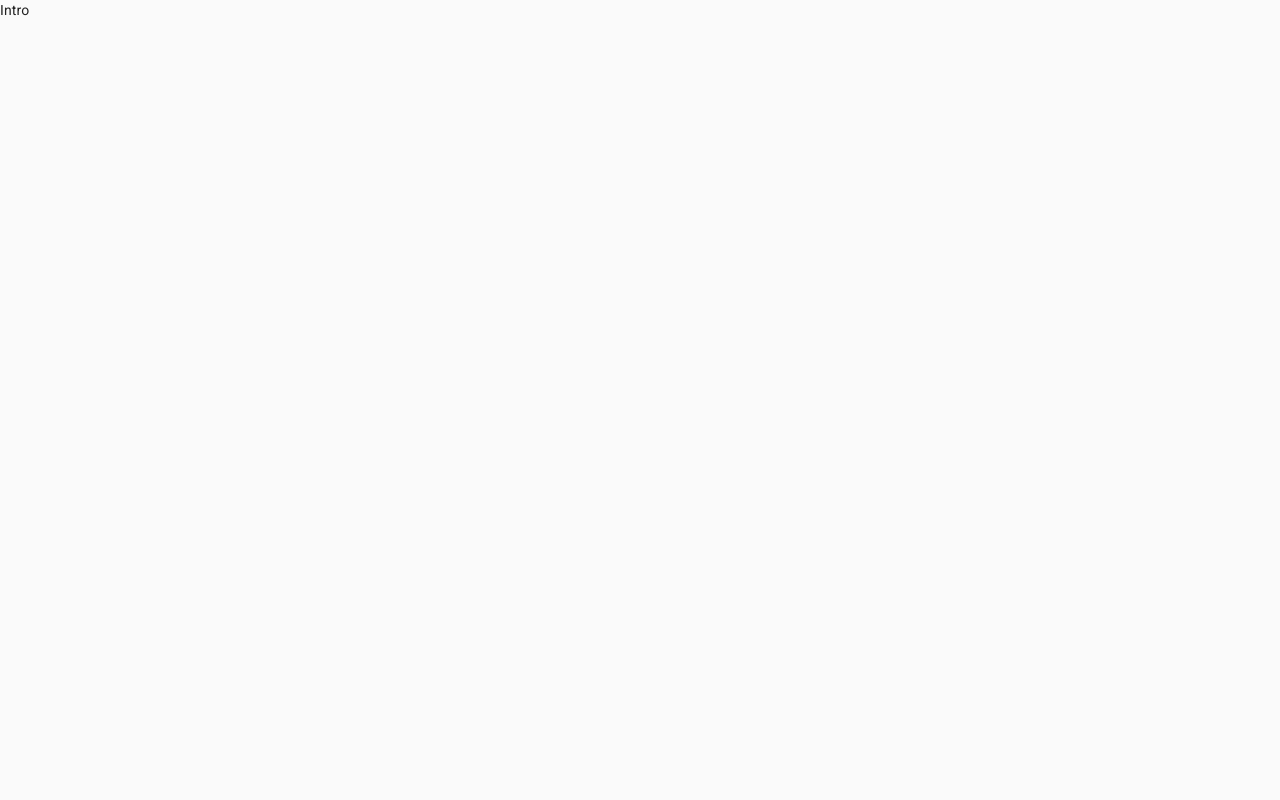
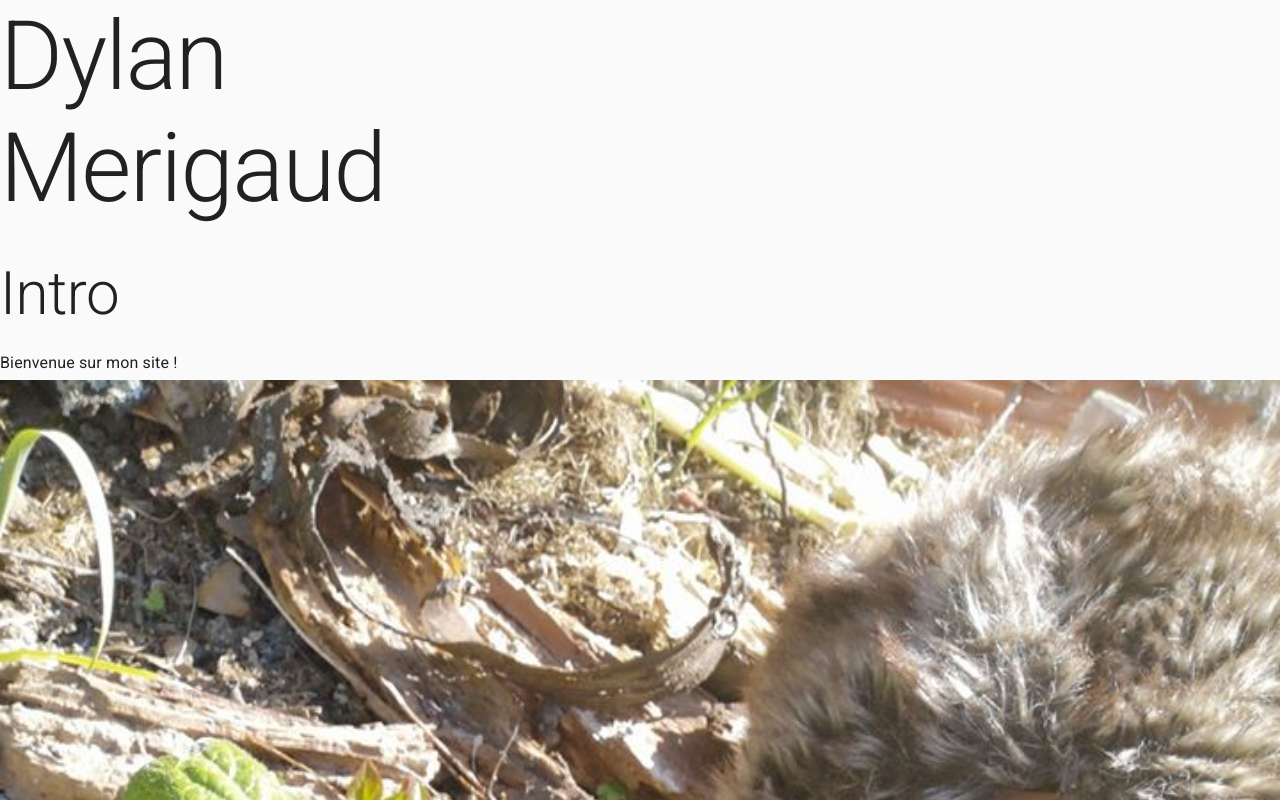
Before and after one commit to DylanMerigaud/DylanMerigaud-Wesite, a React (Create React App) app in the folder front/: page /#intro in a window 1280 px wide. Shown: the top 800 px of the page. Built offline with nearby package versions, Linux system fonts and the light colour scheme.

Commit message:
Update arrow logic + add titles and img in intro

```diff
--- a/front/src/Slides/Intro.jsx
+++ b/front/src/Slides/Intro.jsx
@@ -1,5 +1,7 @@
-import React, { useEffect, useState, useRef } from "react";
+import React, { useEffect, useState, useRef, useCallback } from "react";
 import ArrowDownward from "@material-ui/icons/ArrowDownward";
+import Tooltip from "@material-ui/core/Tooltip";
+import Typography from "@material-ui/core/Typography";
 import { makeStyles } from "@material-ui/core/styles";
 import { Keyframes } from "react-spring/renderprops";
 import { config } from "react-spring";
@@ -8,6 +10,8 @@ import Slide from "./Components/Slide";
 
 const useStyles = makeStyles({
   arrowTipsScroll: {
+    position: "fixed",
+    bottom: 0,
     marginTop: "auto",
     marginBottom: 10,
     alignSelf: "center",
@@ -17,15 +21,19 @@ const useStyles = makeStyles({
 
 const ArrowTipsAimationScrollStates = {
   HIDDEN: "hidden",
-  SHOWN: "shown",
+  STILL: "still",
   WIGGLE: "wiggle",
 };
 
 const ArrowTipsAimationScroll = Keyframes.Spring({
-  [ArrowTipsAimationScrollStates.HIDDEN]: { opacity: 0 },
-  [ArrowTipsAimationScrollStates.SHOWN]: {
+  [ArrowTipsAimationScrollStates.HIDDEN]: {
+    opacity: 0,
+    transform: "translate(0px, 0px)",
+  },
+  [ArrowTipsAimationScrollStates.STILL]: {
     opacity: 1,
     config: config.molasses,
+    transform: "translate(0px, 0px)",
   },
   [ArrowTipsAimationScrollStates.WIGGLE]: async (next, cancel, ownProps) => {
     while (true) {
@@ -41,14 +49,15 @@ const Intro = React.forwardRef(({ ...restProps }, ref) => {
     ArrowTipsAimationScrollStates.HIDDEN
   );
   const userDidScroll = useRef(false);
+  const userDidHoverArrowTips = useRef(false);
   useEffect(() => {
     if (window.scrollY > 0) return undefined;
     const showTimeout = setTimeout(() => {
       if (!userDidScroll.current)
-        setStateArrowTipsScroll(ArrowTipsAimationScrollStates.SHOWN);
+        setStateArrowTipsScroll(ArrowTipsAimationScrollStates.STILL);
     }, 3000);
     const wiggleTimeout = setTimeout(() => {
-      if (!userDidScroll.current)
+      if (!userDidScroll.current && !userDidHoverArrowTips.current)
         setStateArrowTipsScroll(ArrowTipsAimationScrollStates.WIGGLE);
     }, 10000);
     return () => {
@@ -66,16 +75,38 @@ const Intro = React.forwardRef(({ ...restProps }, ref) => {
     return () =>
       window.removeEventListener("scroll", scrollCb, { passive: true });
   });
+  const onMouseEnterArrowScrollTip = useCallback(() => {
+    userDidHoverArrowTips.current = true;
+    if (stateArrowTipsScroll === ArrowTipsAimationScrollStates.WIGGLE)
+      setStateArrowTipsScroll(ArrowTipsAimationScrollStates.STILL);
+  }, [stateArrowTipsScroll]);
 
   return (
     <Slide ref={ref} {...restProps}>
-      <div>Intro</div>
+      <Typography variant="h1" gutterBottom>
+        Dylan
+        <br />
+        Merigaud
+      </Typography>
+      <Typography variant="h2" gutterBottom>
+        Intro
+      </Typography>
+      <Typography variant="body1" gutterBottom>
+        Bienvenue sur mon site !
+      </Typography>
+      <img
+        src={"/kiff_ta_patate.jpg"}
+        alt={"Moi qui embrasse un pied de patate"}
+      />
       <ArrowTipsAimationScroll state={stateArrowTipsScroll}>
         {(styleProps) => (
-          <ArrowDownward
-            className={classes.arrowTipsScroll}
-            style={styleProps}
-          />
+          <Tooltip placement="top" title="You can scroll to view more">
+            <ArrowDownward
+              onMouseEnter={onMouseEnterArrowScrollTip}
+              className={classes.arrowTipsScroll}
+              style={styleProps}
+            />
+          </Tooltip>
         )}
       </ArrowTipsAimationScroll>
     </Slide>
```
Also changed, not shown: front/public/kiff_ta_patate.jpg (added), 1 other file (tests, documents, lock files or other folders).
